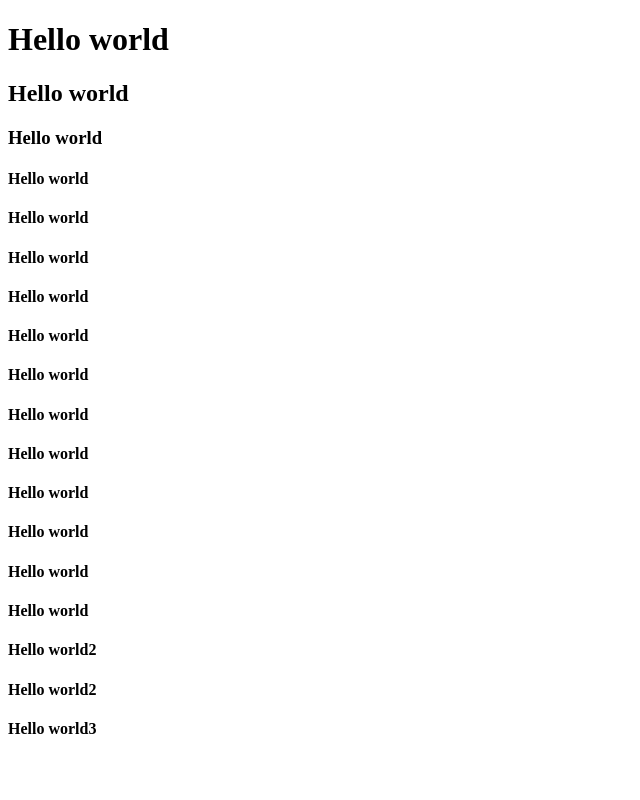
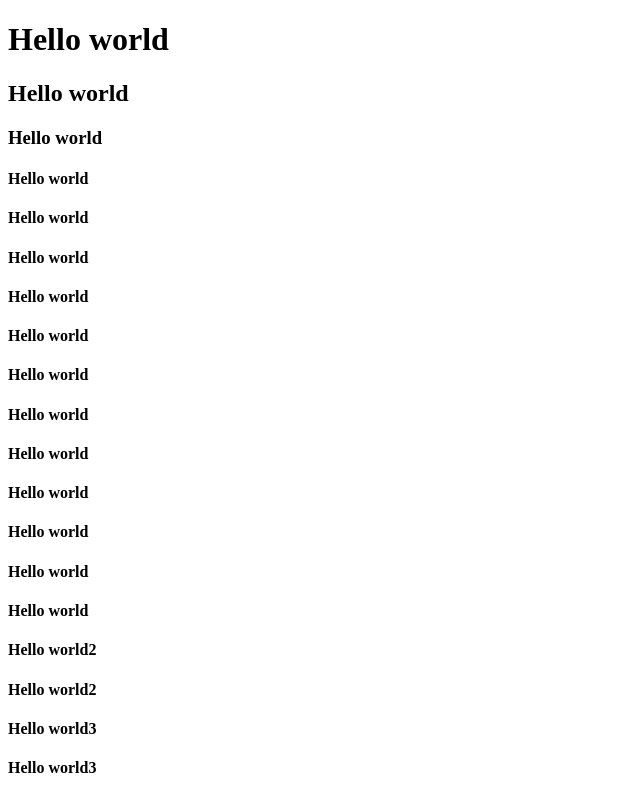
Before and after one commit to pramu-k/git-rebase-practice-app, an Angular app: page / in a window 1280 px wide. Shown: the whole page, without its empty margins (0-640 px from the left). Built offline with nearby package versions, Linux system fonts and the light colour scheme.

Commit message:
commit 1-4 on feature

```diff
--- a/src/app/app.component.html
+++ b/src/app/app.component.html
@@ -16,3 +16,4 @@
 <h4>Hello world2</h4>
 <h4>Hello world2</h4>
 <h4>Hello world3</h4>
+<h4>Hello world3</h4>
```
